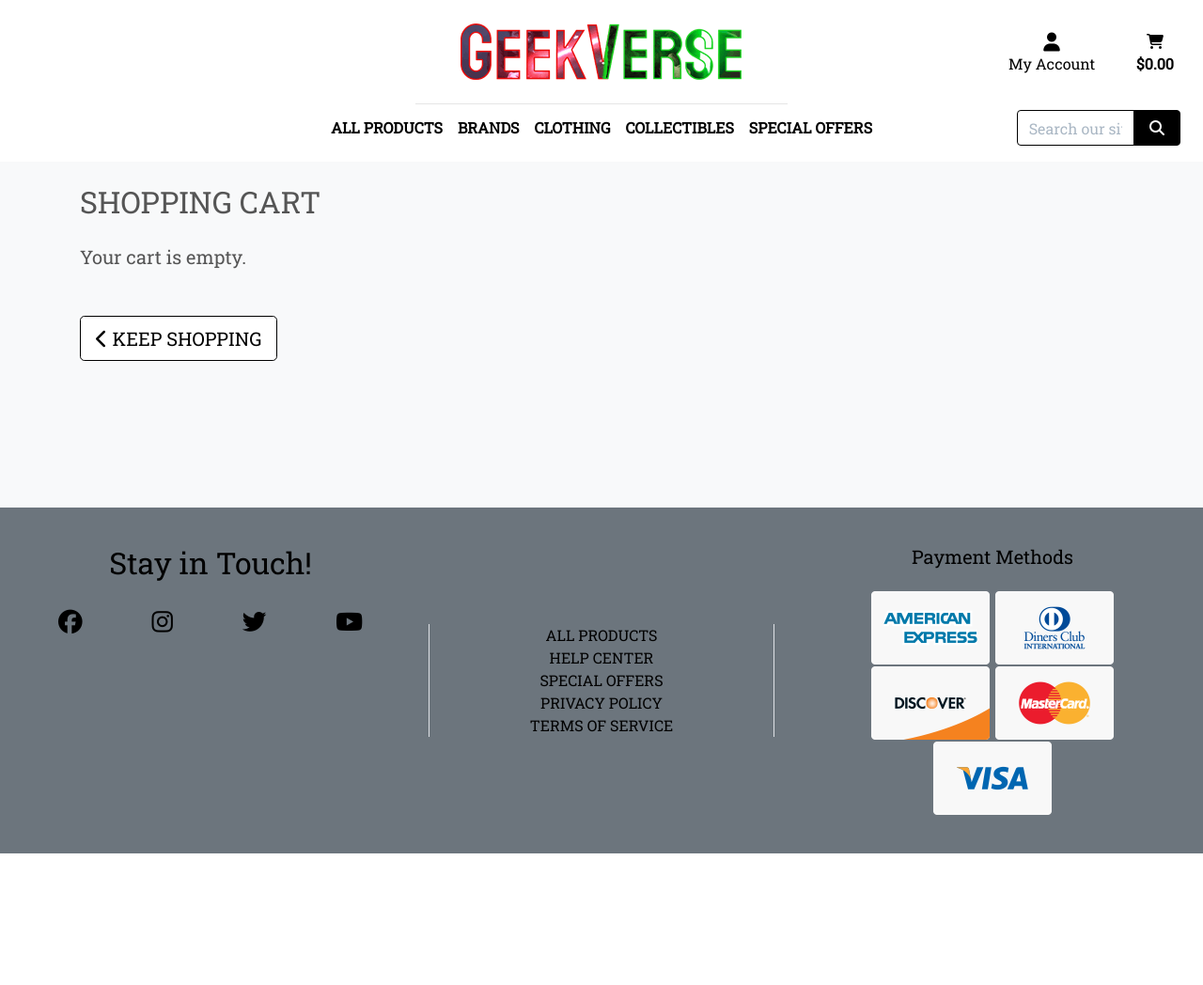
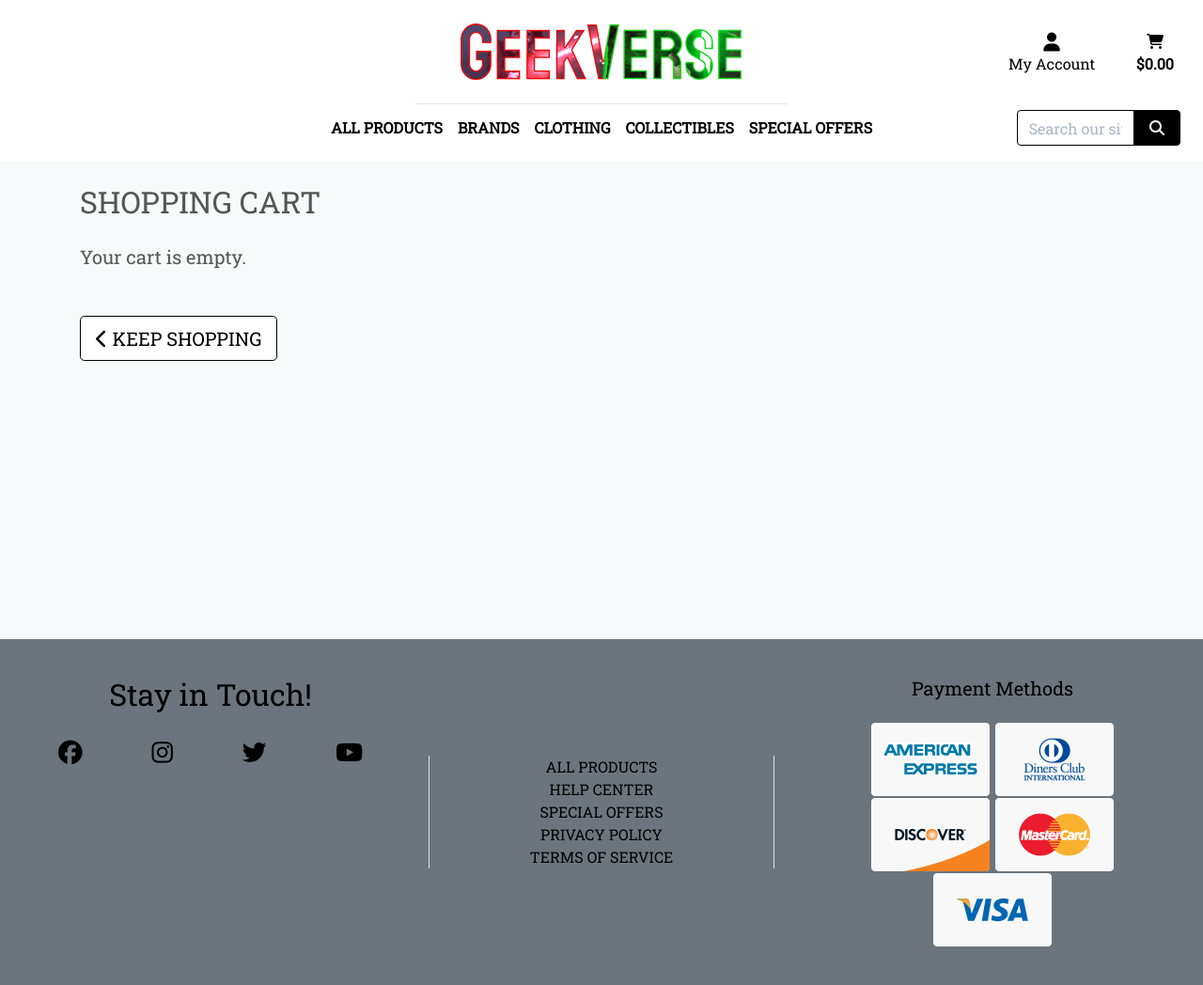
Before and after one commit to KaiLangen96/geek-verse, a Django app: page /cart/ in a window 1280 px wide. Shown: the whole page at 94% size. Before the commit the page ends 908 px from the top, so only its background shows below. Run offline with Django 3.2, Linux system fonts and the light colour scheme; some libraries are stand-ins or nearby versions.

Commit message:
Add page filler for better layout

```diff
--- a/cart/templates/cart/cart.html
+++ b/cart/templates/cart/cart.html
@@ -14,7 +14,7 @@
 
 {% block content %}
 <div class="overlay"></div>
-<div class="container mb-2">
+<div class="container mb-2 empty-page-container">
     <div class="row">
         <div class="col">
             <h2 class="logo-font my-4">Shopping Cart</h2>
@@ -118,7 +118,6 @@
                 </span>
                 <span class="text-uppercase">Keep Shopping</span>
             </a>
-            <div class="empty-cart"></div>
             {% endif %}
         </div>
     </div>
--- a/static/css/base.css
+++ b/static/css/base.css
@@ -9,6 +9,10 @@ body {
 
 .in-front {
     z-index: 1000;
+}
+
+.empty-page-container{
+    min-height: calc(100vh - 300px);
 }
 
 /* Nav-bar */
@@ -292,12 +296,6 @@ input[name='q']::placeholder {
     /* text-info */
 }
 
-/* Cart */
-
-.empty-cart {
-    min-height: calc(100vh - 700px);
-}
-
 /* Product Form */
 
 .btn-file {
@@ -325,7 +323,6 @@ input[name='q']::placeholder {
     border-color: #dc3545;
     border-radius: 0;
 }
-
 
 /* Media Queries */
 
```
